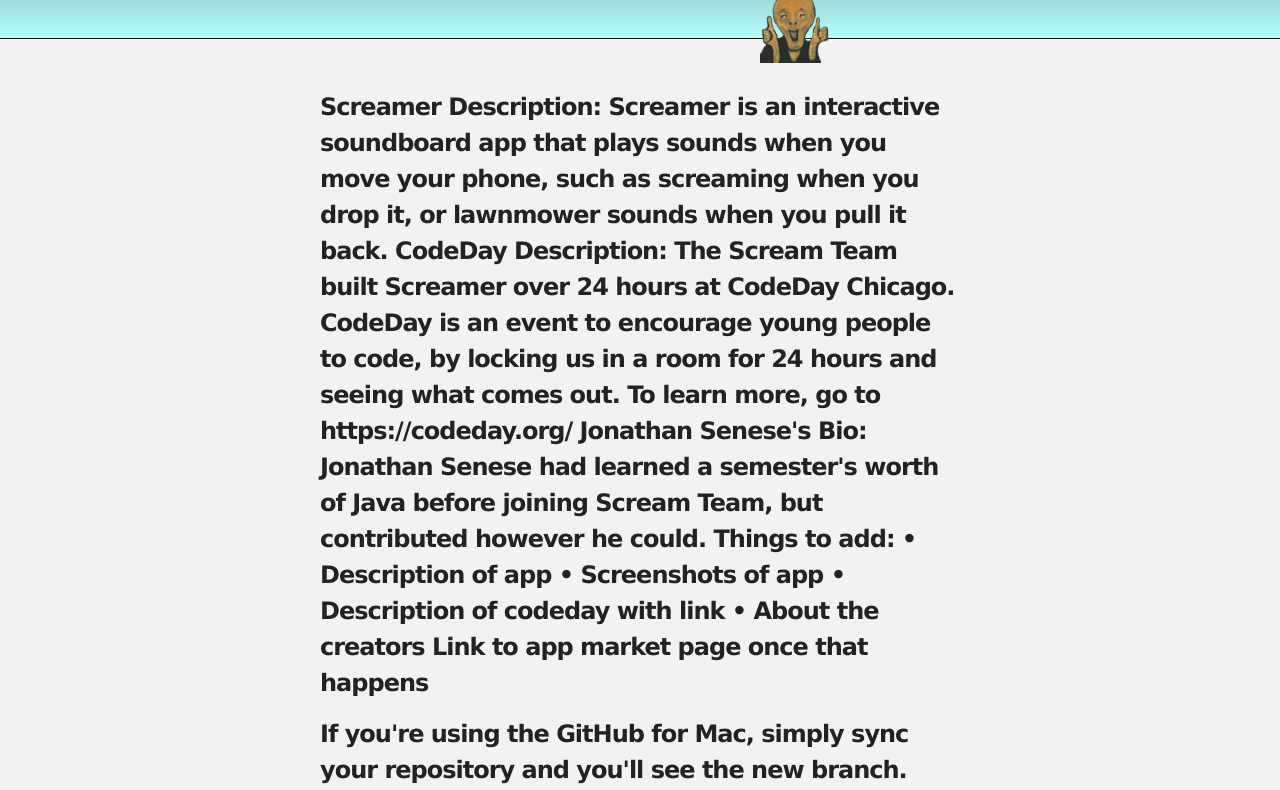
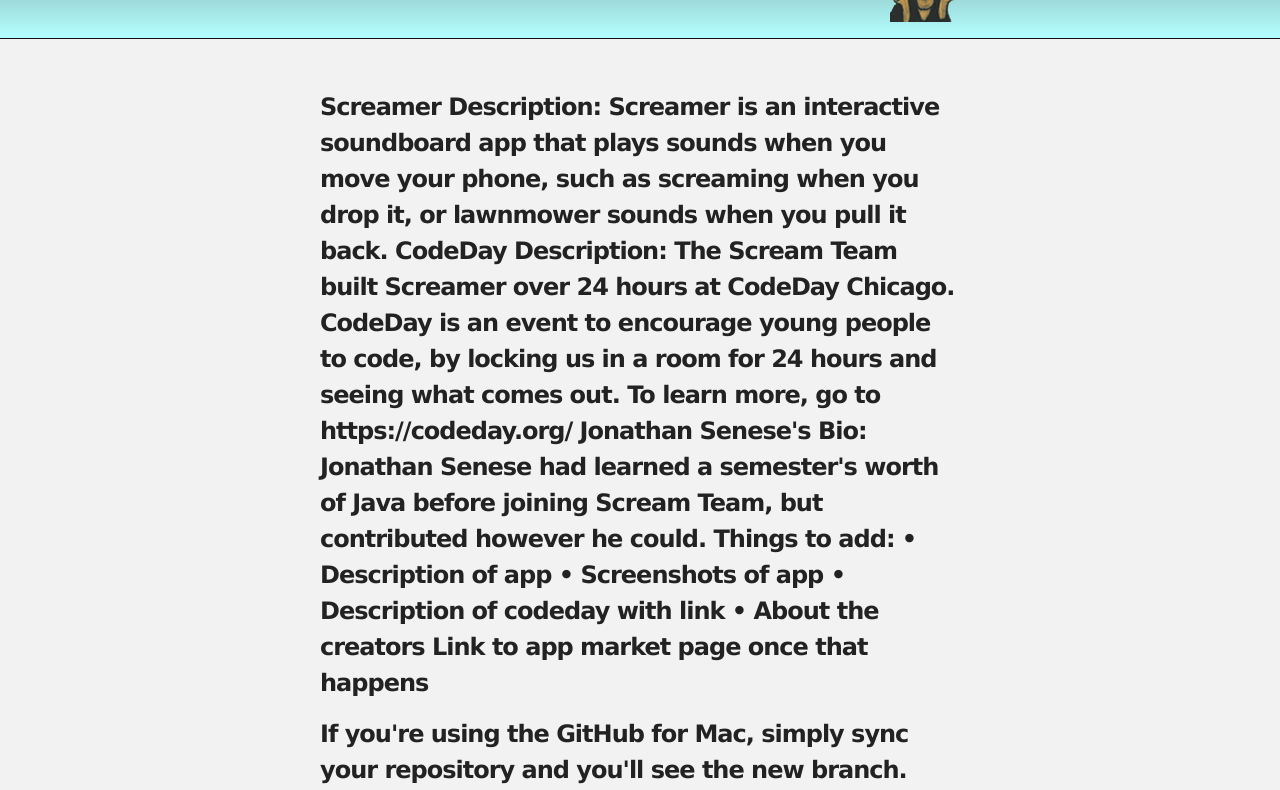
Before and after one commit to Rickcush/chrispalaciosfull.github.io, a plain HTML site: page index.html in a window 1280 px wide. Shown: the part 171-961 px from the top of the page. Drawn offline with Linux system fonts and the light colour scheme.

Commit message:
Update stylesheet.css

```diff
--- a/stylesheets/stylesheet.css
+++ b/stylesheets/stylesheet.css
@@ -317,11 +317,11 @@ Full-Width Styles
 
 #downloads {
   position: absolute;
-  width: 210px;
+  width: 80px;
   z-index: 10;
-  bottom: -40px;
+  bottom: 0px;
   right: 0;
-  height: 70px;
+  height: 80px;
   background: url('../images/ic_launcher.png') no-repeat 0% 90%;
 }
 
```
